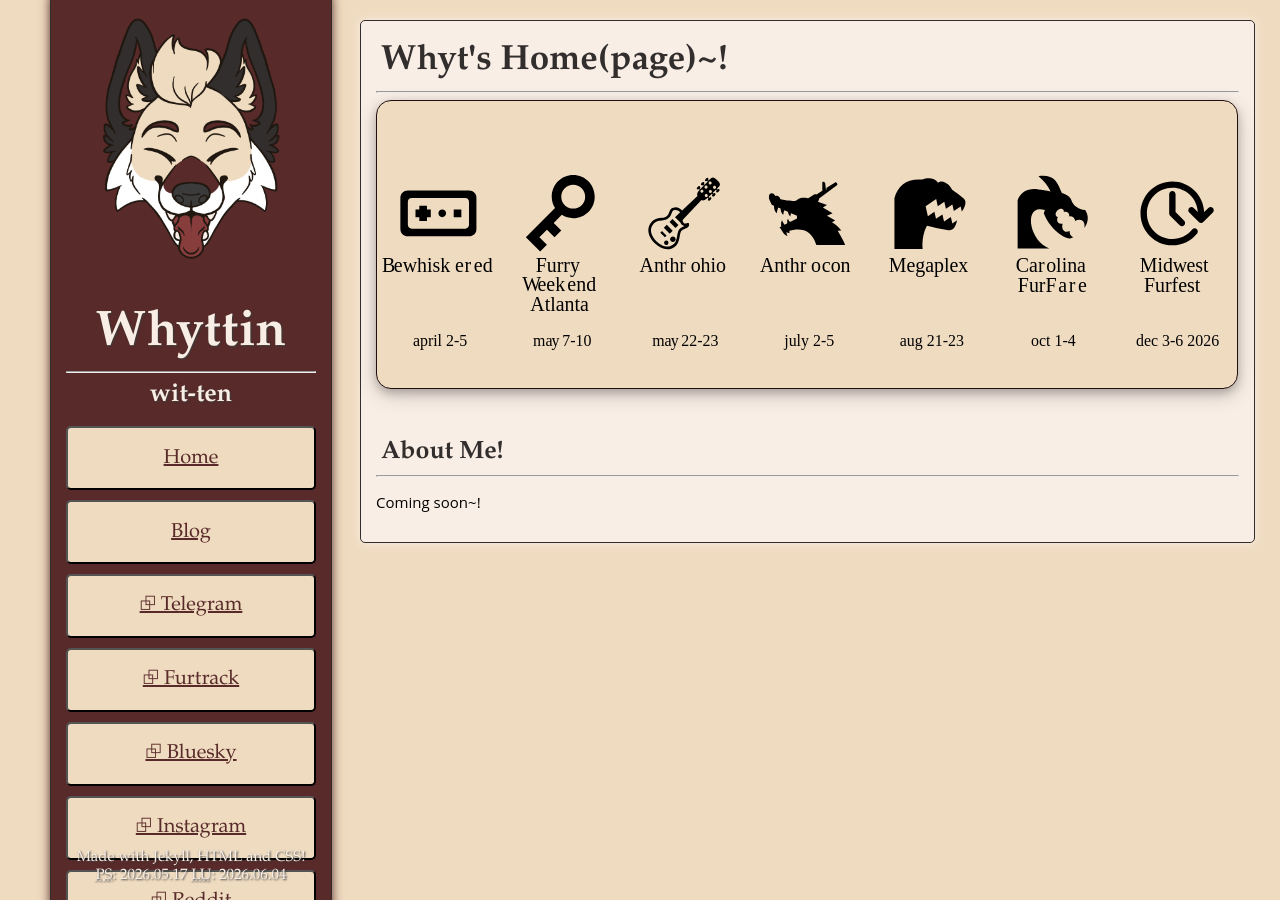
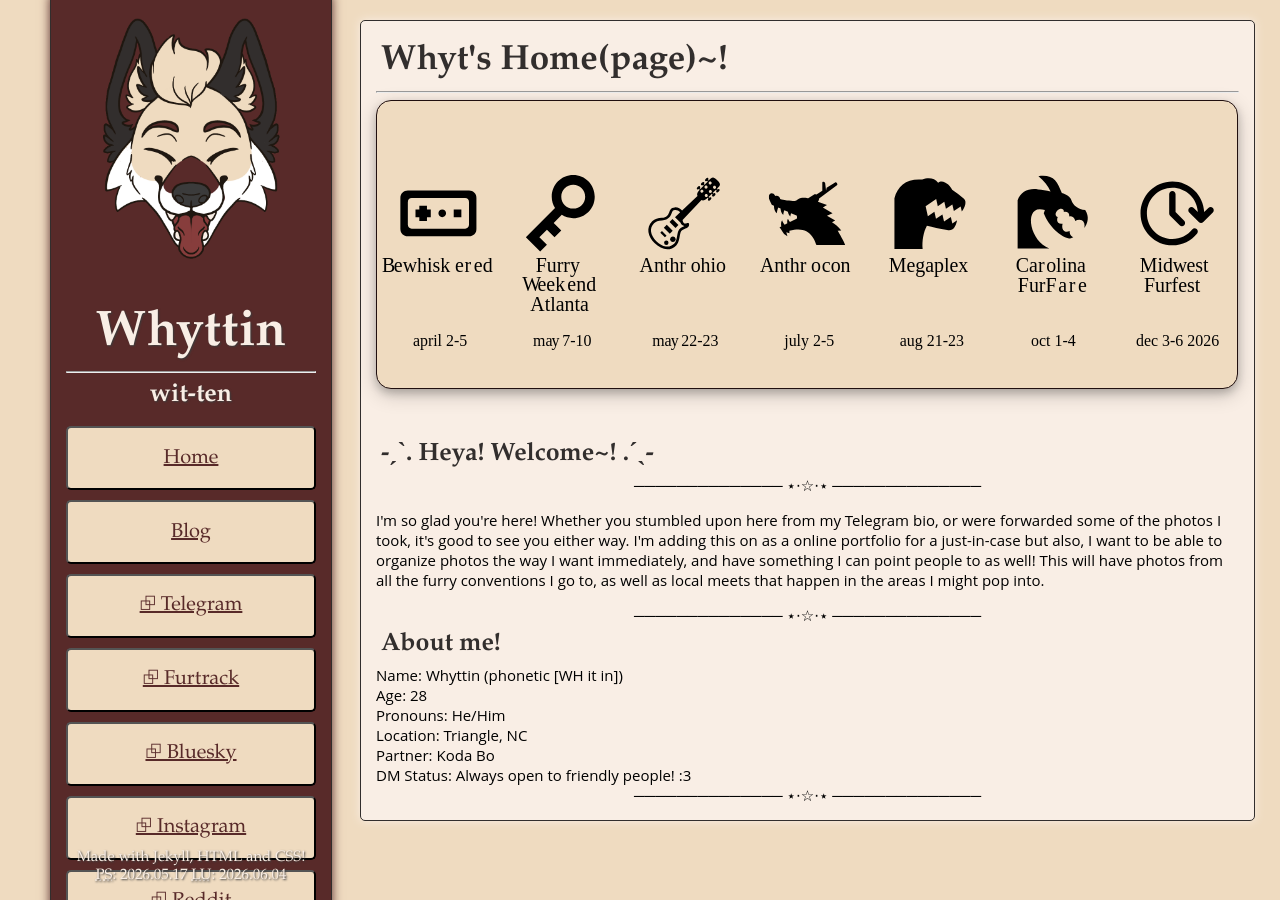
Before and after one commit to Whyttin/whyttin.github.io, a Jekyll site: the page built from index.html, in a window 1280 px wide. Built offline with Jekyll 4.4.1, drawn with Linux system fonts in a browser that asks for light colours.

Commit message:
Update 'About Me' Section

```diff
--- a/_sass/main.scss
+++ b/_sass/main.scss
@@ -24,6 +24,8 @@
     overflow:auto;
     text-align:center;
     box-shadow: 0 0 10px #582A29;
+    height: 100%;
+    overflow-y: auto;
 }
 .button {
     margin-top: 10px;
@@ -41,6 +43,7 @@
     touch-action: manipulation;
     white-space: nowrap;
     will-change: box-shadow,transform;
+
 }
 .button a{
     display: block;
@@ -65,6 +68,7 @@
     background: #EFDBC0;
     margin: 0px;
     word-wrap: break-word;
+
 }
 
 
@@ -148,10 +152,12 @@
     color: #F9EEE5;
     text-shadow: 1px 1px 2px #3B3B3B;
     font-family: "Garamond", serif;
+
 }
 
 ul{
   margin: 0;
   padding: 0;
   list-style-type: none;
+
 }
--- a/index.html
+++ b/index.html
@@ -10,11 +10,27 @@
 
 <section id="main_nav">
     <!--Tracker so people know what cons I'm attending this year :3-->
-    <img src="./assets/svg/tracker.svg"
+    <img src="./assets/svg/tracker.svg">
 </section>
 
-<section id="about_me">
+<section id="recent_posts">
     <br><br>
-    <h4>About Me!</h4><hr>
-    <p>Coming soon~!</p>
+    <h4>-ˏˋ.  Heya! Welcome~! .ˊˎ-</h4>
+    <about>
+        <center>────────────── ⋆⋅☆⋅⋆ ────────────── </center>
+        <p>I'm so glad you're here! Whether you stumbled upon here from my Telegram bio, or were forwarded some of the photos I took, it's good to see you either way.
+        I'm adding this on as a online portfolio for a just-in-case but also, I want to be able to organize photos the way I want immediately, and have something I can point people to as well!
+        This will have photos from all the furry conventions I go to, as well as local meets that happen in the areas I might pop into.</p>
+        <center>────────────── ⋆⋅☆⋅⋆ ────────────── </center>
+    <h4>About me!</h4>
+        <ul>
+            <li>Name: Whyttin (phonetic [WH it in])</li>
+            <li>Age: 28</li>
+            <li>Pronouns: He/Him</li>
+            <li>Location: Triangle, NC</li>
+            <li>Partner: Koda Bo</li>
+            <li>DM Status: Always open to friendly people! :3</li>
+        </ul>
+        <center>────────────── ⋆⋅☆⋅⋆ ────────────── </center>
+        </about>
 </section>
```
